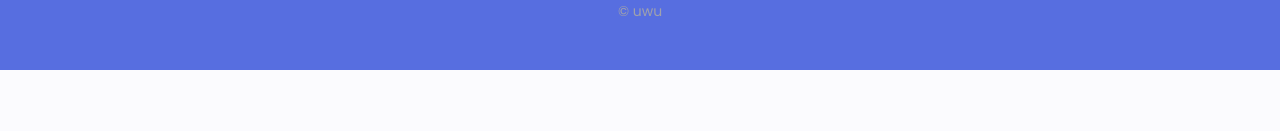
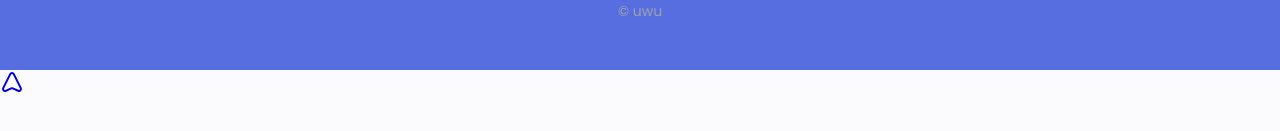
Before and after one commit to OfwaTwa/Portafolio2.0, a React (Vite) app: page / in a window 1280 px wide. Shown: the part 5740-5871 px from the top of the page. Built offline with nearby package versions, Linux system fonts and the light colour scheme.

Commit message:
Scroll create

```diff
--- a/src/App.jsx
+++ b/src/App.jsx
@@ -2,6 +2,7 @@ import "./App.css";
 import Header from "./componentes/Header";
 import Main from "./componentes/Main";
 import { Footer } from "./componentes/Footer";
+import { Scroll } from "./componentes/Scroll";
 
 function App() {
   return (
@@ -9,6 +10,7 @@ function App() {
       <Header />
       <Main />
       <Footer />
+      <Scroll />
     </div>
   );
 }
--- /dev/null
+++ b/src/componentes/Scroll.jsx
@@ -0,0 +1,16 @@
+import React from 'react';
+import { useEffect } from 'react';
+//icon
+import { UilLocationArrowAlt } from '@iconscout/react-unicons'
+//Style
+import "../index.css";
+
+export const Scroll = (props) => {
+    return(
+        <div>
+            <a href="#" className='scrollup' id='scroll-up'>
+                <UilLocationArrowAlt/>
+            </a>
+        </div>
+    )
+}
```
